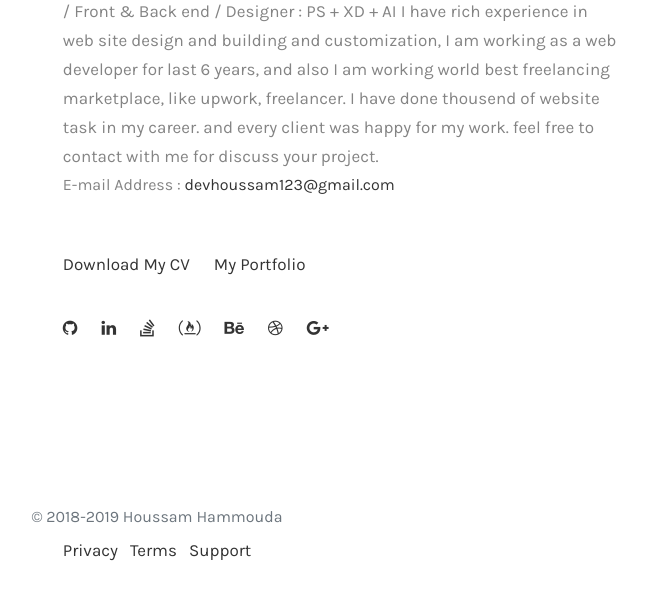
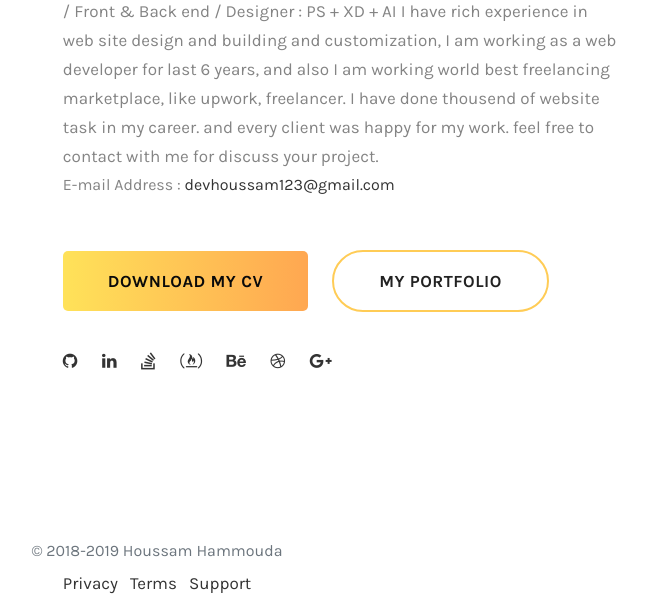
Before and after one commit to om-theme4all/om-theme4all.github.io, a PHP site: page / in a window 1280 px wide. Shown: the part 590-1206 px from the top of the page, without its empty margins (483-1130 px from the left). Before the commit the page ends 1151 px from the top, so only its background shows below. Run offline with PHP 8.4, Linux system fonts and the light colour scheme.

Commit message:
Update style.css

```diff
--- a/css/style.css
+++ b/css/style.css
@@ -266,6 +266,121 @@ span.tolltip:after {
     right: 1px;
     bottom: -20px;
 }
+.theme-btn{
+	display:inline-block;
+	letter-spacing: .5px;
+	transition:all 0.3s ease;
+	-moz-transition:all 0.3s ease;
+	-webkit-transition:all 0.3s ease;
+	-ms-transition:all 0.3s ease;
+	-o-transition:all 0.3s ease;
+}
+/*Btn Style One*/
+.btn-style-one{
+    position: relative;
+    font-size: 17px;
+    line-height: 22px;
+    text-align: center;
+    padding: 19px 45px;
+    font-weight: 700;
+    text-transform: uppercase;
+    letter-spacing: .5px;
+    -webkit-border-radius: 40px;
+    -moz-border-radius: 40px;
+    -ms-border-radius: 40px;
+    -o-border-radius: 40px;
+    border-radius: 5px;
+    color: #0a0a0a;
+    background: linear-gradient(to right, rgb(255, 226, 89), rgb(255, 167, 81));
+}
+
+.btn-style-one:hover{
+	color: #fff;
+	background: #222;
+}
+
+/*Btn Style two*/
+.btn-style-two{
+    position: relative;
+    font-size: 17px;
+    line-height: 22px;
+    text-align: center;
+    padding: 18px 45px;
+    color: #222;
+    font-weight: 700;
+    text-transform: uppercase;
+    letter-spacing: .5px;
+    -webkit-border-radius: 40px;
+    -moz-border-radius: 40px;
+    -ms-border-radius: 40px;
+    -o-border-radius: 40px;
+    border-radius: 40px;
+    background: transparent;
+    border: 2px solid #ffcc56;
+}
+
+.btn-style-two:hover{
+	color: #ffffff;
+	background: #222;
+	border-color: #222;
+}
+
+
+/*Social Icon One*/
+
+.social-icon-one{
+	position:relative;
+}
+
+.social-icon-one li{
+	position:relative;
+	margin-left: 15px;
+	display:inline-block;
+}
+
+.social-icon-one li a{
+	font-size:14px;
+	color: #ffffff;
+	transition:  .5s ease;
+}
+
+.social-icon-one li a:hover{
+	color: #2c31ff;
+}
+
+/*Social Icon two*/
+
+.social-icon-two{
+	position:relative;
+}
+
+.social-icon-two li{
+	position:relative;
+	margin-left:10px;
+	display:inline-block;
+}
+
+.social-icon-two li a{
+	font-size:14px;
+	color: #848484;
+	height:  45px;
+	width:  45px;
+	text-align:  center;
+	line-height:  45px;
+	border: 1px solid #dbdbdb;
+	display:  inline-block;
+	border-radius: 50%;
+	transition: .5s ease;
+}
+
+.social-icon-two li a:hover{
+	color:#fff;
+	background-color: #2c31ff;
+}
+
+.theme_color{
+	color:#fc6183;
+}
 
 /*=================================*/
 /*  Footer
```
